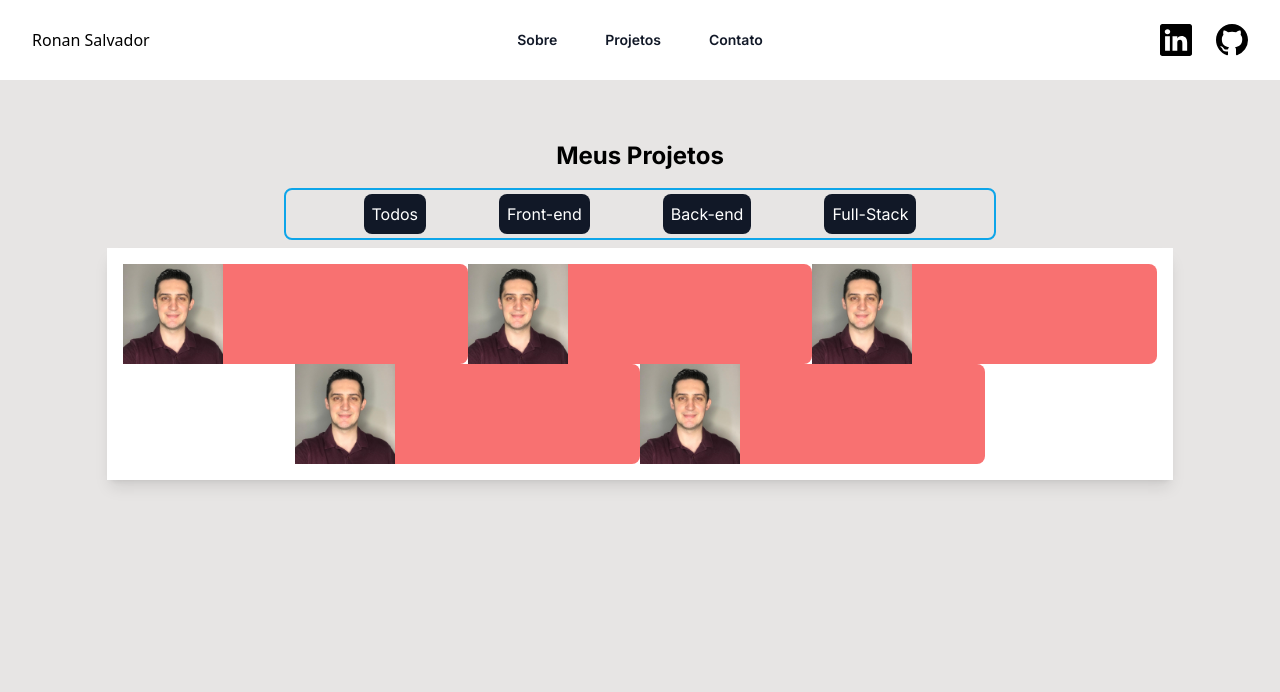
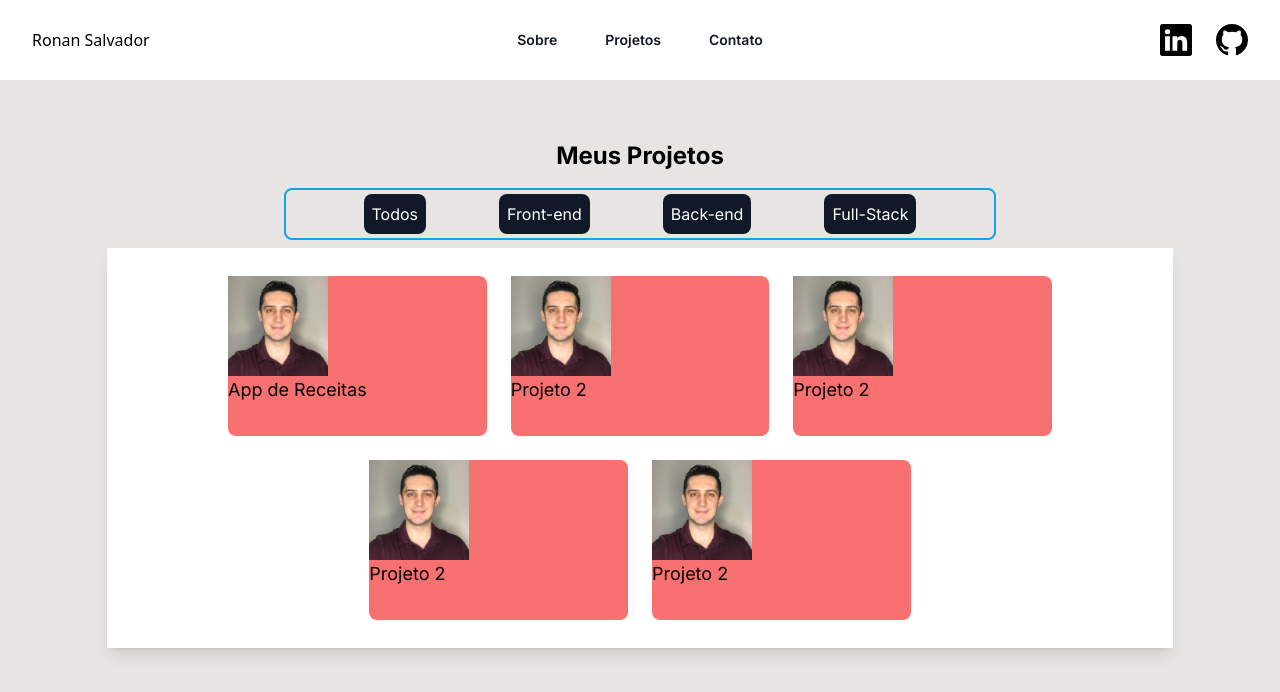
Before and after one commit to ronansalvador/portfolio, a Next.js app: page /projetos in a window 1280 px wide. Shown: the top 692 px of the page. Built offline with nearby package versions, Linux system fonts and the light colour scheme.

Commit message:
feat: alterando função showlink hover card projetos

```diff
--- a/src/app/components/CardProject.tsx
+++ b/src/app/components/CardProject.tsx
@@ -17,19 +17,33 @@ interface CardProjectProps {
 
 const CardProject: React.FC<CardProjectProps> = ({ project }) => {
   const [showLink, setShowLink] = useState(true);
-  const handleHover = () => {
-    setShowLink(!showLink);
-  };
+
   return (
-    <div onMouseEnter={handleHover} onMouseLeave={handleHover}>
+    <div
+      className='h-full'
+      onMouseEnter={() => setShowLink(false)}
+      onMouseLeave={() => setShowLink(true)}
+    >
       {showLink ? (
-        <Image src='/ronan.jpeg' alt={project.title} width='100' height='100' />
+        <>
+          <Image
+            src='/ronan.jpeg'
+            alt={project.title}
+            width='100'
+            height='100'
+          />
+          <h1 className='text-lg'>{project.title}</h1>
+        </>
       ) : (
-        <>
-          <h1 className='text-lg'>{project.title}</h1>
+        <div className='flex items-center justify-center flex-col p-2'>
           <p>{project.description}</p>
-          <a href={project.link}>Repositorio</a>
-        </>
+          <a
+            href={project.link}
+            className='border-solid border-2 border-black p-2 rounded'
+          >
+            Repositorio
+          </a>
+        </div>
       )}
     </div>
   );
--- a/src/app/projetos/page.tsx
+++ b/src/app/projetos/page.tsx
@@ -56,7 +56,10 @@ function page() {
       </div>
       <div className='container mx-auto p-4 bg-white shadow-lg m-2 flex flex-wrap items-center justify-center'>
         {projects.map((project) => (
-          <div key={project.id} className='w-1/3 bg-red-400 rounded-lg'>
+          <div
+            key={project.id}
+            className='w-1/4 h-40 bg-red-400 rounded-lg m-3'
+          >
             <CardProject project={project} />
           </div>
         ))}
```
